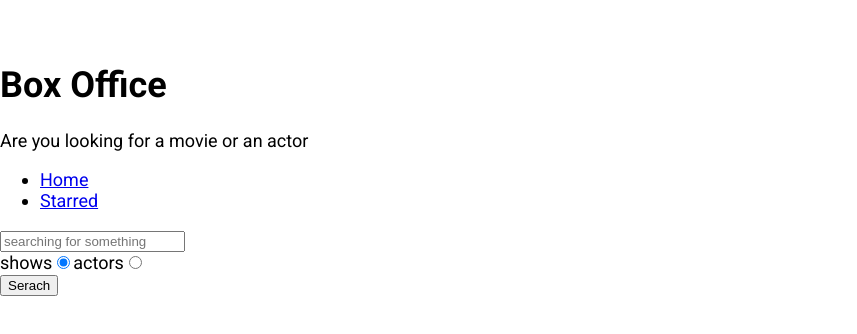
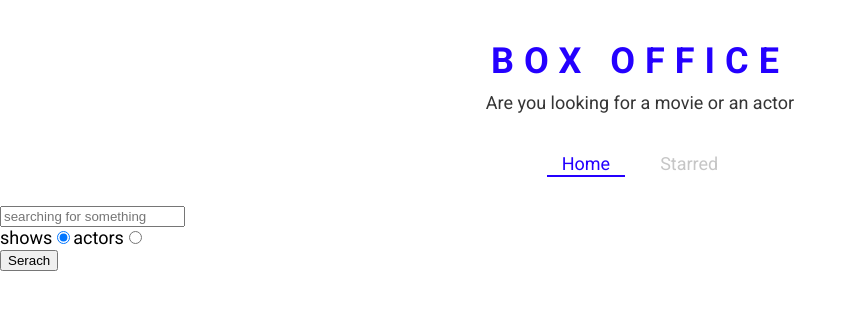
Before and after one commit to nageswarachandru/box-office, a React (Create React App) app: page / in a window 1280 px wide. Shown: the top 334 px of the page, without its empty margins (0-857 px from the left). Built offline with nearby package versions, Linux system fonts and the light colour scheme.

Commit message:
defined theme for styled components and created a few styled components

```diff
--- a/src/App.js
+++ b/src/App.js
@@ -1,11 +1,23 @@
 import React from 'react';
 import {Switch,Route} from 'react-router-dom';
+import {ThemeProvider} from 'styled-components'
 import Home from './pages/Home';
 import Show from './pages/Show';
 import Starred from './pages/Starred';
 
+
+const theme = {
+  mainColors: {
+    blue: '#2400ff',
+    gray: '#c6c6c6',
+    dark: '#353535',
+  },
+};
+
+
 function App() {
   return (
+    <ThemeProvider theme = {theme}>
     <Switch>
       <Route exact path = "/"><Home/></Route>
       <Route exact path = "/starred"><Starred/></Route>
@@ -14,6 +26,7 @@
       </Route>
       <Route><div>Not found</div></Route>
     </Switch>
+    </ThemeProvider>
 
   );
 }
--- a/src/components/Navs.js
+++ b/src/components/Navs.js
@@ -1,17 +1,25 @@
 /* eslint-disable arrow-body-style */
 import React from 'react';
-import {Link} from 'react-router-dom';
+import {useLocation} from 'react-router-dom';
+import {NavList,LinkStyled} from './Navs.styled';
+
 
 const LINKS = [
   {to : '/',text: 'Home'},
   {to : '/starred', text: 'Starred'}
 ]
 const Navs = () => {
+
+  const location = useLocation();
+  console.log('location',location);
+
   return (
     <div>
-      <ul>
-        {LINKS.map(item => <li key = {item.to}><Link to={item.to}>{item.text}</Link></li> )}
-      </ul>
+      <NavList>
+        {LINKS.map(item => (
+        <li key = {item.to}>
+          <LinkStyled to={item.to} className = {item.to === location.pathname ? 'active' : ''}>{item.text}</LinkStyled></li> ))}
+      </NavList>
 
     </div>
   )
--- /dev/null
+++ b/src/components/Navs.styled.js
@@ -0,0 +1,41 @@
+import styled from 'styled-components';
+import { Link } from 'react-router-dom'
+
+export const NavList = styled.ul`
+  display: flex;
+  justify-content: center;
+  list-style: none;
+  margin: 0 0 30px;
+  padding: 0;
+`;
+
+export const LinkStyled = styled(Link)`
+  margin: 0 10px;
+  padding: 3px 15px;
+  position: relative;
+  text-decoration: none;
+  color: ${({ theme }) => theme.mainColors.gray};
+  &.active {
+    color: ${({ theme }) => theme.mainColors.blue};
+    &:after {
+      content: '';
+      position: absolute;
+      display: block;
+      height: 2px;
+      left: 0%;
+      bottom: 0;
+      background-color: ${({ theme }) => theme.mainColors.blue};
+      animation: slide-in 0.3s ease-in forwards;
+      @keyframes slide-in {
+        from {
+          left: 50%;
+          width: 0;
+        }
+        to {
+          left: 0%;
+          width: 100%;
+        }
+      }
+    }
+  }
+`;
--- a/src/components/Title.js
+++ b/src/components/Title.js
@@ -1,12 +1,13 @@
 /* eslint-disable arrow-body-style */
 import React from 'react'
+import { TitleWrapper } from './Title.styled'
 
 const Title = ({title,subtitle}) => {
   return (
-    <div>
+    <TitleWrapper>
       <h1>{title}</h1>
       <p>{subtitle}</p>
-    </div>
+    </TitleWrapper>
   )
 }
 
--- /dev/null
+++ b/src/components/Title.styled.js
@@ -0,0 +1,19 @@
+import styled from 'styled-components'
+
+
+export const TitleWrapper = styled.div`
+  text-align: center;
+  margin: 0 0 40px;
+
+  h1 {
+    color: ${({ theme }) => theme.mainColors.blue};
+    letter-spacing: 10px;
+    text-transform: uppercase;
+    margin: 0 0 10px;
+  }
+
+  p {
+    color: ${({ theme }) => theme.mainColors.dark};
+    margin: 0;
+  }
+`;
--- a/src/components/show/ShowGrid.js
+++ b/src/components/show/ShowGrid.js
@@ -15,7 +15,7 @@
         data.map (({show}) => {
 
           const isStarred = starredShows.includes(show.id);
-           const onStarClick = () => {
+          const onStarClick = () => {
              if(isStarred){
                dispatchStarred({type:'REMOVE', showId : show.id});
              }
--- a/src/misc/custom-hooks.js
+++ b/src/misc/custom-hooks.js
@@ -30,7 +30,7 @@
 }
 
 export function useShows(key = 'shows'){
-  return usePersistedReducer(showsReducer,[],key)
+  return usePersistedReducer(showsReducer, [],key)
 }
 
 export function useLastQuery(key = 'lastQuery'){
```
Also changed, not shown: 1 other file (tests, documents, lock files or other folders).
